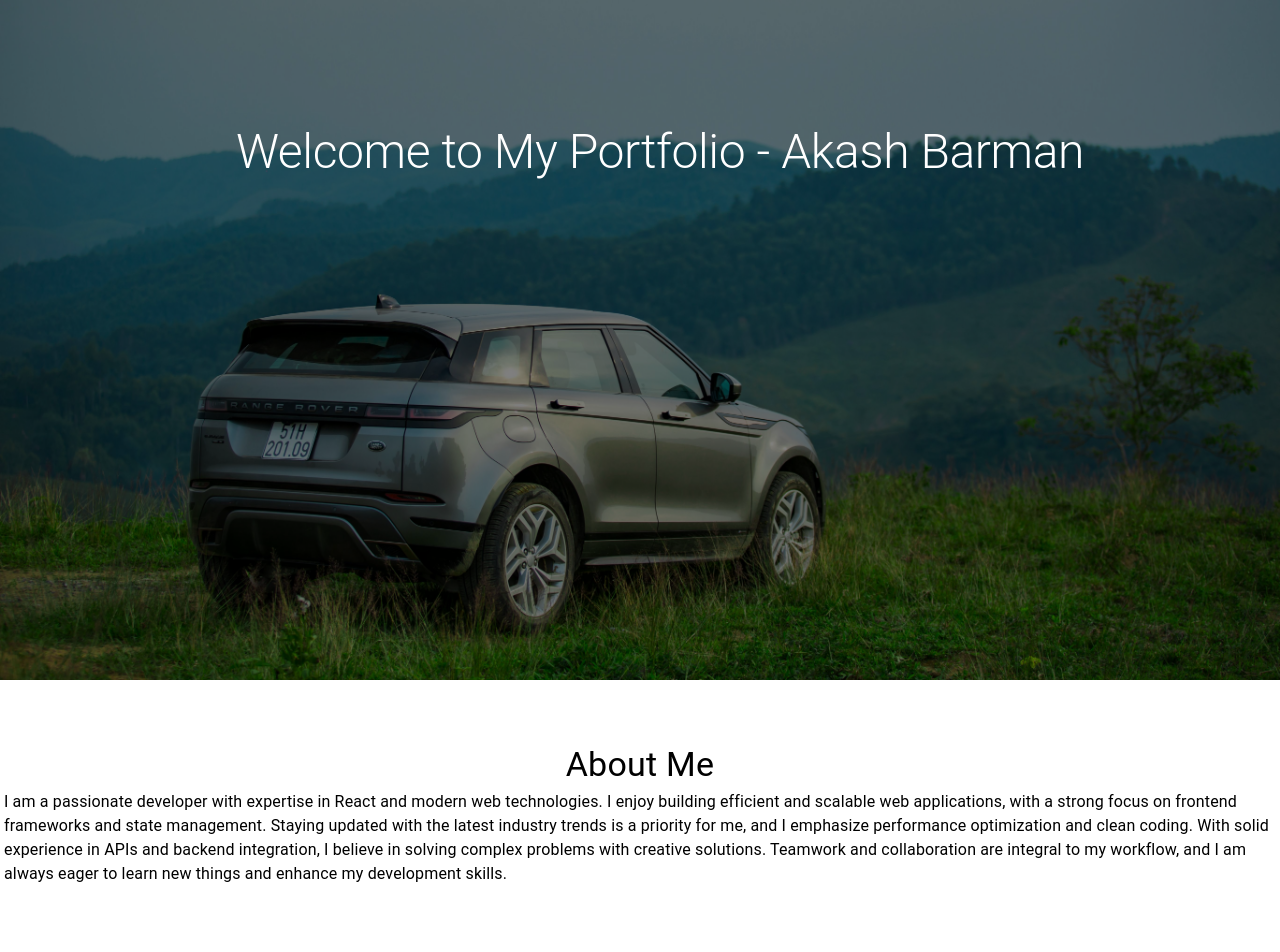
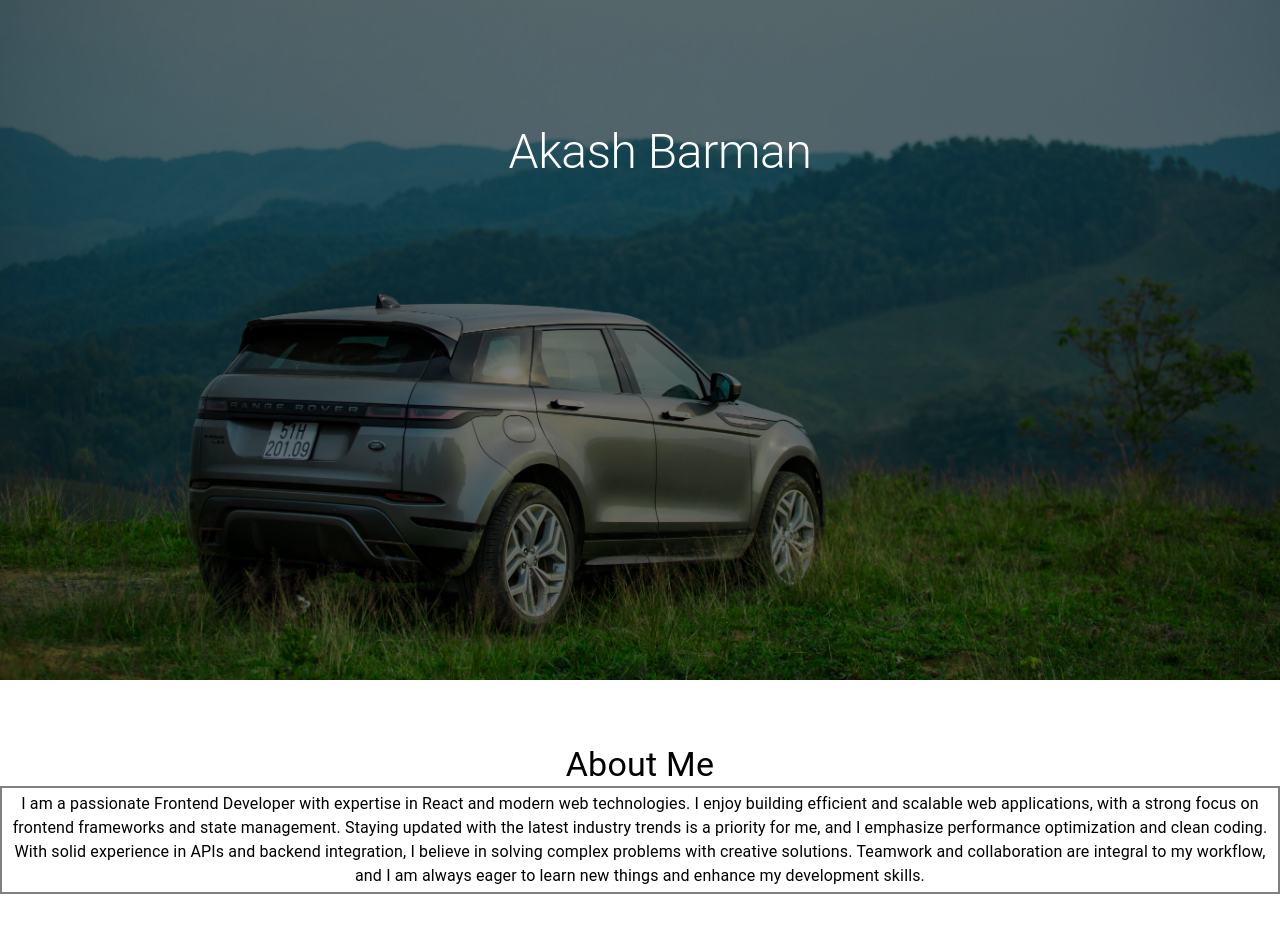
Before and after one commit to barmanakash/my-portfolio-akash, a React (Create React App) app: page / in a window 1280 px wide. Shown: the part 120-1072 px from the top of the page. Built offline with nearby package versions, Linux system fonts and the light colour scheme.

Commit message:
updated UI

```diff
--- a/src/component/portfolio.js
+++ b/src/component/portfolio.js
@@ -158,6 +158,8 @@ const StyleBox = styled(Box)({
     alignItems: "center",
     padding: "4px",
     fontFamil: "Arial, sans-serif",
+    border: "2px solid gray",
+    textAlign: "center",
   },
   "& .prbox": {
     display: "flex",
--- a/src/text.js
+++ b/src/text.js
@@ -1,9 +1,9 @@
 export const textValues = {
-  header: "Welcome to My Portfolio - Akash Barman",
+  header: "Akash Barman",
   engageText: "Engage Your Customers Instantly.",
   about: " About Me",
   aboutMeText:
-    " I am a passionate developer with expertise in React and modern web technologies. I enjoy building efficient and scalable web applications, with a strong focus on frontend frameworks and state management. Staying updated with the latest industry trends is a priority for me, and I emphasize performance optimization and clean coding. With solid experience in APIs and backend integration, I believe in solving complex problems with creative solutions. Teamwork and collaboration are integral to my workflow, and I am always eager to learn new things and enhance my development skills.",
+    " I am a passionate Frontend Developer with expertise in React and modern web technologies. I enjoy building efficient and scalable web applications, with a strong focus on frontend frameworks and state management. Staying updated with the latest industry trends is a priority for me, and I emphasize performance optimization and clean coding. With solid experience in APIs and backend integration, I believe in solving complex problems with creative solutions. Teamwork and collaboration are integral to my workflow, and I am always eager to learn new things and enhance my development skills.",
   Projecttext: "Projects",
   ContactText: "Contact",
   contactous:
```
